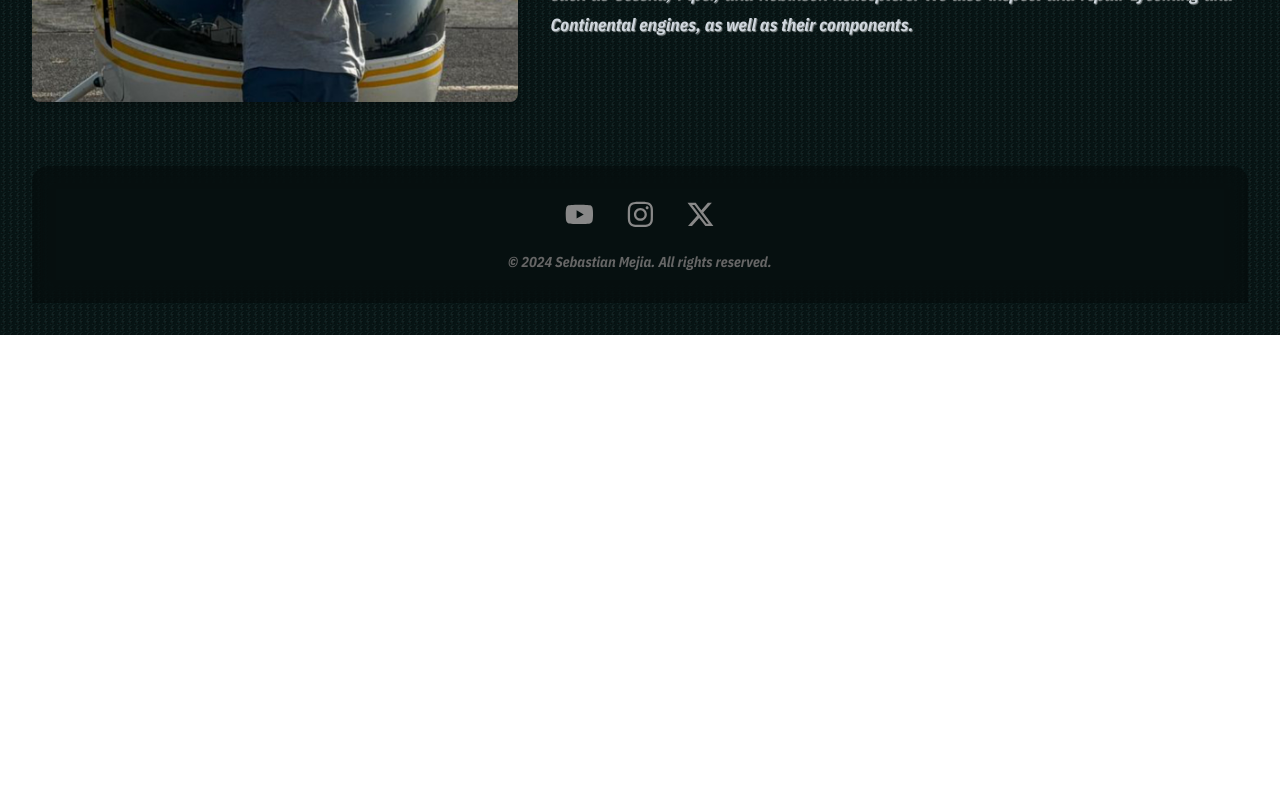
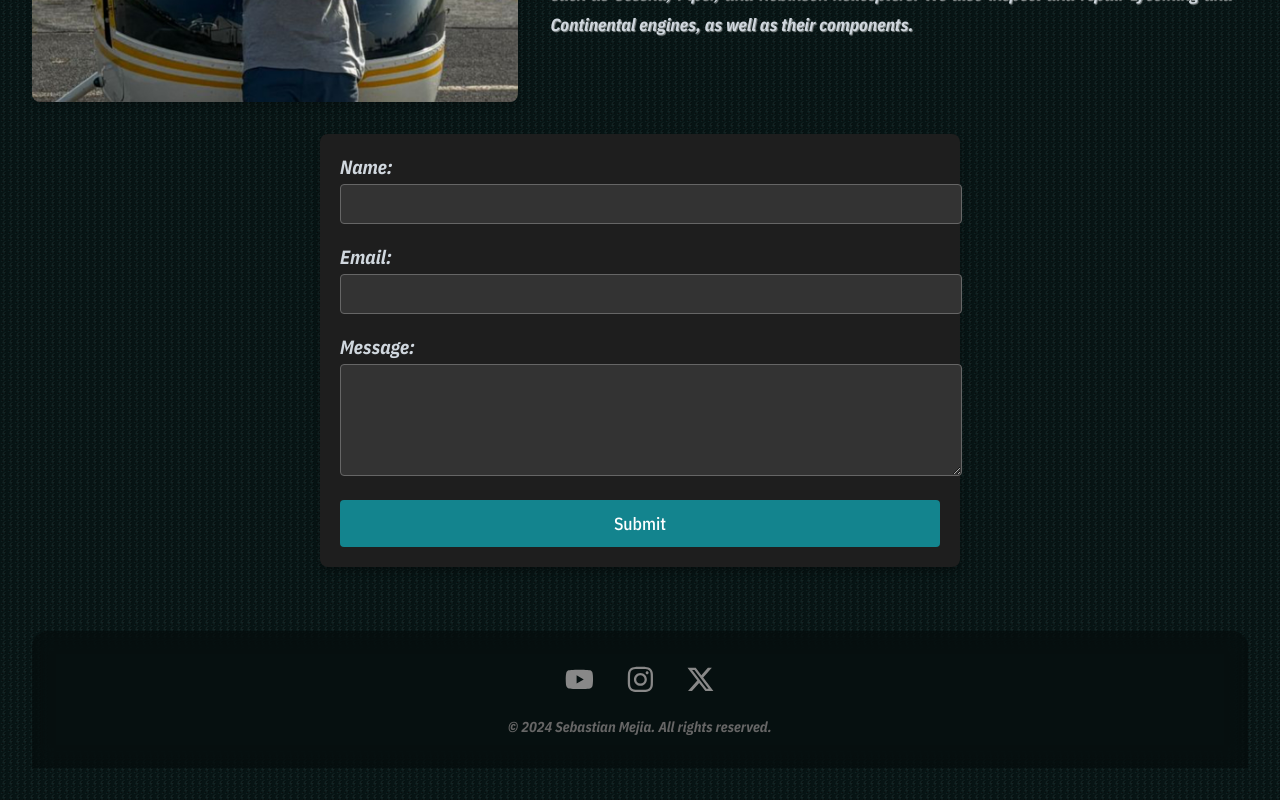
Before and after one commit to Sebastian7ML/sebastianWEB, a React (Vite) app in the folder SebastianMejia/: page / in a window 1280 px wide. Shown: the part 1726-2526 px from the top of the page. Before the commit the page ends 2061 px from the top, so only its background shows below. Built offline with nearby package versions, Linux system fonts and the light colour scheme.

Commit message:
add contactForm

```diff
--- a/SebastianMejia/src/App.css
+++ b/SebastianMejia/src/App.css
@@ -48,6 +48,7 @@ h1 {
   overflow: hidden;
   background: linear-gradient(45deg, #1a5c6e, #6dd3df);
   -webkit-background-clip: text;
+  background-clip: text;
   -webkit-text-fill-color: transparent;
   text-shadow: 2px 2px 4px rgba(0, 0, 0, 0.1);
 }
@@ -89,6 +90,7 @@ h2 {
   overflow: hidden;
   background: linear-gradient(45deg, #1a5c6e, #6dd3df);
   -webkit-background-clip: text;
+  background-clip: text;
   -webkit-text-fill-color: transparent;
   text-shadow: 1px 1px 2px rgba(0, 0, 0, 0.1);
 }
--- a/SebastianMejia/src/App.tsx
+++ b/SebastianMejia/src/App.tsx
@@ -7,6 +7,7 @@ import image2 from './assets/cfac.jpg';
 import ImageInfoCard from './components/ImageInfoCard';
 import Footer from './components/Footer';
 import WhatsAppButton from './components/WhatsAppButton';
+import ContactForm from './components/ContactForm';
 
 const avionicsImages = [
   'https://i.postimg.cc/wTDPqKxn/bo.jpg',
@@ -53,6 +54,7 @@ function App() {
       />
 
       <Nav />
+      <ContactForm formspreeEndpoint="https://formspree.io/f/xldljgbz" />
       <Footer />
       <WhatsAppButton />
       {/* <Emigration imgSrc="../emi.png" imgAlt="colombia-españa" /> */}
--- /dev/null
+++ b/SebastianMejia/src/components/ContactForm.css
@@ -0,0 +1,81 @@
+.contact-form {
+  display: flex;
+  flex-direction: column;
+  width: 100%;
+  max-width: 600px;
+  margin: 20px auto;
+  padding: 20px;
+  border-radius: 8px;
+  background-color: #1e1e1e;
+  box-shadow: 0 4px 8px rgba(0, 0, 0, 0.3);
+}
+
+.form-group {
+  margin-bottom: 20px;
+}
+
+.form-group label {
+  font-size: 1.2rem;
+  color: #d0d7de;
+  margin-bottom: 5px;
+  display: block;
+  text-align: left;
+}
+
+.form-group input,
+.form-group textarea {
+  width: 100%;
+  padding: 10px;
+  font-size: 1rem;
+  border: 1px solid #666;
+  border-radius: 4px;
+  background-color: #333;
+  color: #d0d7de;
+  transition: border-color 0.3s ease;
+}
+
+.form-group input:focus,
+.form-group textarea:focus {
+  border-color: #84cedd;
+  outline: none;
+  box-shadow: 0 0 5px rgba(132, 206, 221, 0.5);
+}
+
+.form-group textarea {
+  resize: vertical;
+}
+
+.submit-button {
+  padding: 12px 20px;
+  font-size: 1.1rem;
+  border: none;
+  border-radius: 4px;
+  background-color: #13848e;
+  color: #fff;
+  cursor: pointer;
+  transition: background-color 0.3s ease;
+}
+
+.submit-button:hover {
+  background-color: #0f6670;
+}
+
+.success-message {
+  color: #5cb85c;
+  background-color: #dff0d8;
+  border: 1px solid #5cb85c;
+  padding: 10px;
+  margin-bottom: 20px;
+  border-radius: 4px;
+  text-align: center;
+}
+
+.error-message {
+  color: #d9534f;
+  background-color: #f2dede;
+  border: 1px solid #d9534f;
+  padding: 10px;
+  margin-bottom: 20px;
+  border-radius: 4px;
+  text-align: center;
+}
--- /dev/null
+++ b/SebastianMejia/src/components/ContactForm.tsx
@@ -0,0 +1,82 @@
+import React, { useState } from 'react';
+import './ContactForm.css';
+
+interface ContactFormProps {
+  formspreeEndpoint: string;
+}
+
+const ContactForm: React.FC<ContactFormProps> = ({ formspreeEndpoint }) => {
+  const [name, setName] = useState('');
+  const [email, setEmail] = useState('');
+  const [message, setMessage] = useState('');
+  const [status, setStatus] = useState('');
+
+  const handleSubmit = async (e: React.FormEvent) => {
+    e.preventDefault();
+
+    try {
+      const response = await fetch(formspreeEndpoint, {
+        method: 'POST',
+        headers: {
+          'Content-Type': 'application/json',
+        },
+        body: JSON.stringify({ name, email, message }),
+      });
+
+      if (response.ok) {
+        setStatus('success');
+        setName('');
+        setEmail('');
+        setMessage('');
+      } else {
+        setStatus('error');
+      }
+    } catch (error) {
+      setStatus('error');
+    }
+  };
+
+  return (
+    <form onSubmit={handleSubmit} className="contact-form">
+      {status === 'success' && <p className="success-message">Thanks for your message! We'll be in touch soon.</p>}
+      {status === 'error' && <p className="error-message">Oops! There was an error submitting your form.</p>}
+
+      <div className="form-group">
+        <label htmlFor="name">Name:</label>
+        <input
+          type="text"
+          id="name"
+          value={name}
+          onChange={(e) => setName(e.target.value)}
+          required
+        />
+      </div>
+
+      <div className="form-group">
+        <label htmlFor="email">Email:</label>
+        <input
+          type="email"
+          id="email"
+          value={email}
+          onChange={(e) => setEmail(e.target.value)}
+          required
+        />
+      </div>
+
+      <div className="form-group">
+        <label htmlFor="message">Message:</label>
+        <textarea
+          id="message"
+          value={message}
+          onChange={(e) => setMessage(e.target.value)}
+          rows={5}
+          required
+        ></textarea>
+      </div>
+
+      <button type="submit" className="submit-button">Submit</button>
+    </form>
+  );
+};
+
+export default ContactForm;
```
